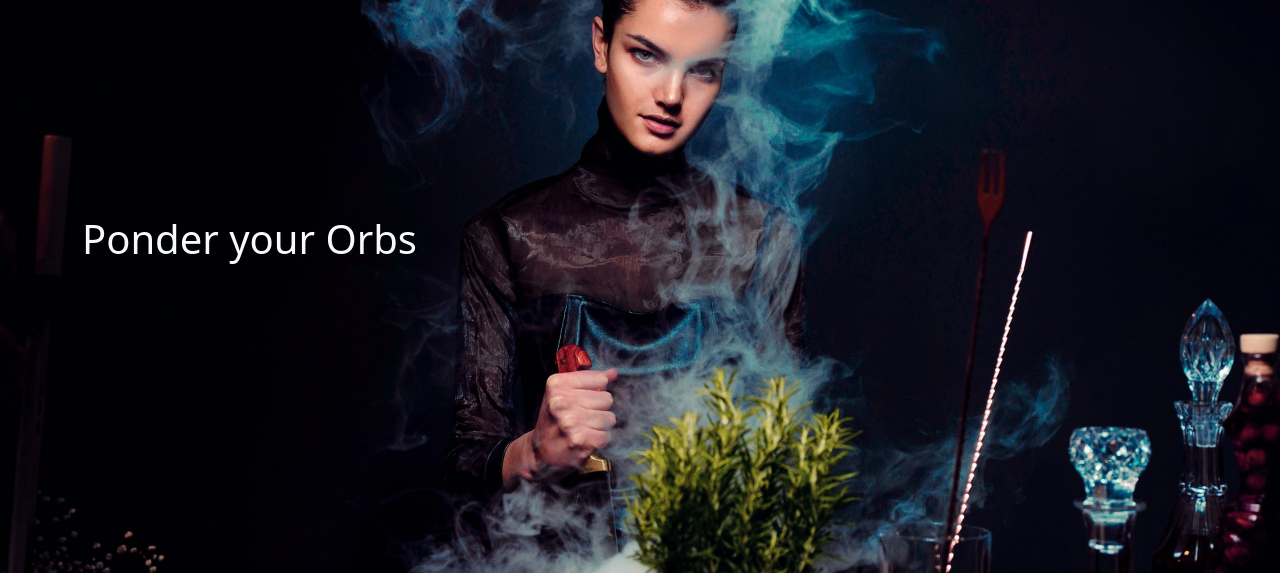
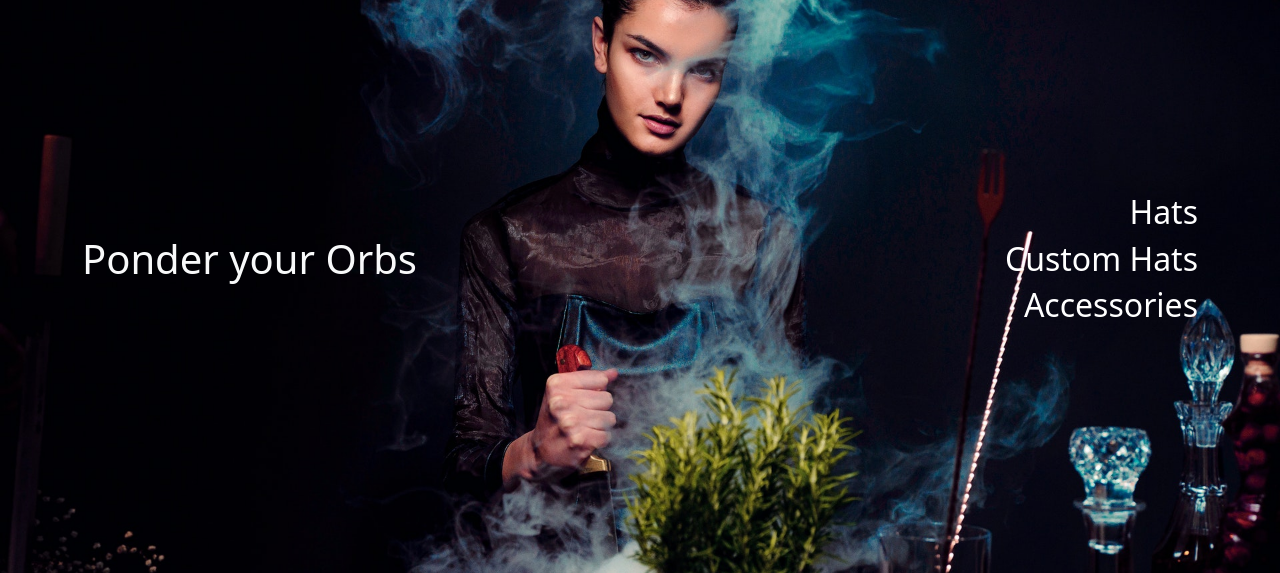
Before and after one commit to keelback-code/wwww, a Django app: page / in a window 1280 px wide. Shown: the part 159-732 px from the top of the page. Run offline with Django 3.2, Linux system fonts and the light colour scheme; some libraries are stand-ins or nearby versions.

Commit message:
Add basic html and css for landing page text

```diff
--- a/landing_page/templates/landing_page/index.html
+++ b/landing_page/templates/landing_page/index.html
@@ -16,12 +16,27 @@
 <div class="container h-100">
     <div class="row h-100">
         <!-- my-auto vertically centers, h-100 is 100% height -->
-        <div class="col-7 col-md-6 my-auto">
+        <div class="col-md-8 my-auto">
             <h1 class="text-light">Ponder your Orbs</h1>
-            <div class="my-5">
-
+        </div>
+        <div class="col-md-4 my-auto">
+            <div class="landing-page-links">
+                <a href="#">
+                    <h2>Hats</h2>
+                </a>
+            </div>
+            <div class="landing-page-links">
+                <a href="#">
+                    <h2>Custom Hats</h2>
+                </a>
+            </div>
+            <div class="landing-page-links">
+                <a href="#">
+                    <h2>Accessories</h2>
+                </a>
             </div>
         </div>
+
     </div>
 </div>
 {% endblock %}
--- a/static/css/base.css
+++ b/static/css/base.css
@@ -8,6 +8,22 @@ body {
     height: calc(100vh - 164px);
 }
 
+
+/* Landing page */
 .dropdown-menu {
     background-color: black;
 }
+
+.landing-page-links {
+    display: flex;
+    justify-content: end;
+}
+
+.landing-page-links a {
+    text-decoration-line: none;
+    color: white;
+}
+
+.landing-page-links a:hover {
+    color: purple;
+}
```
